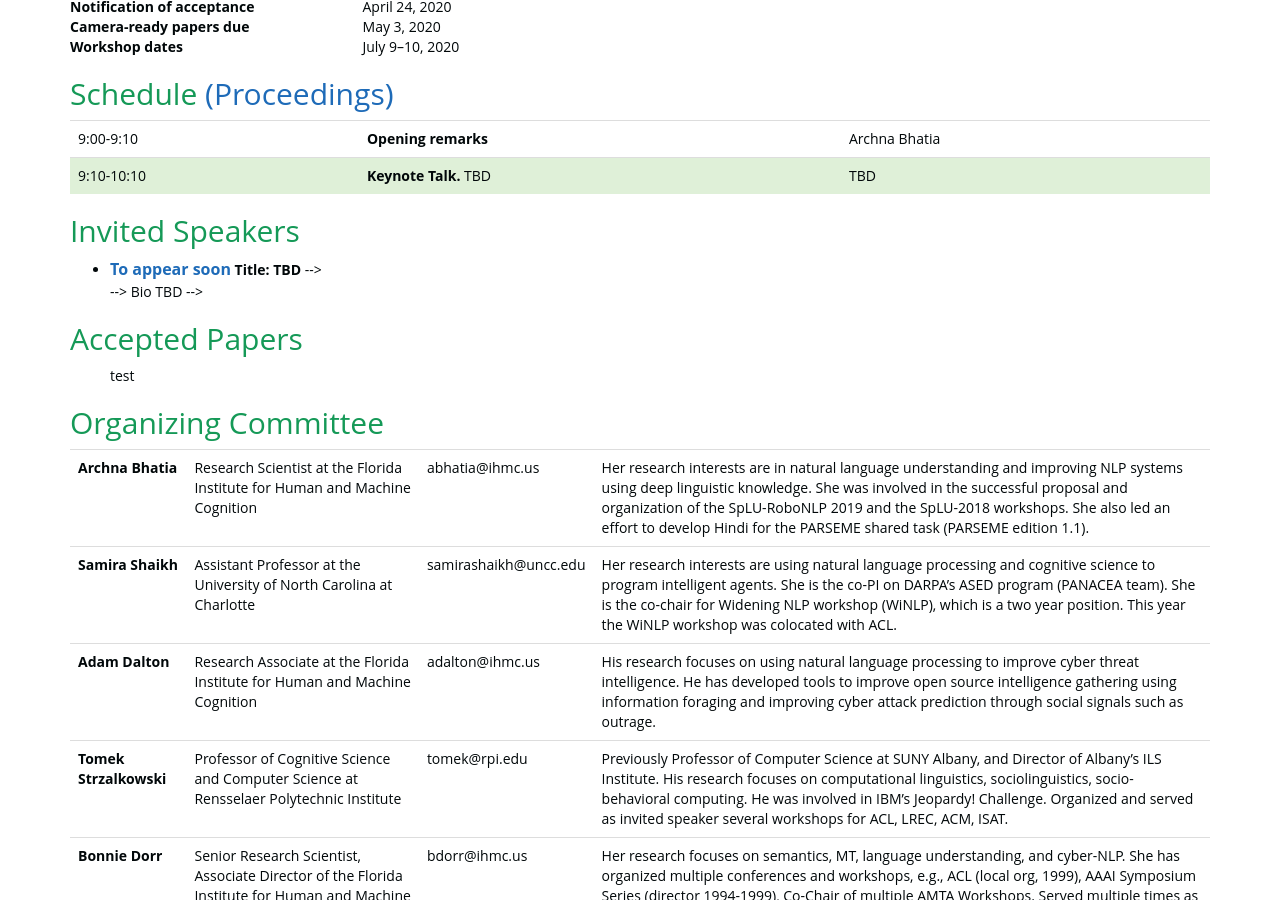
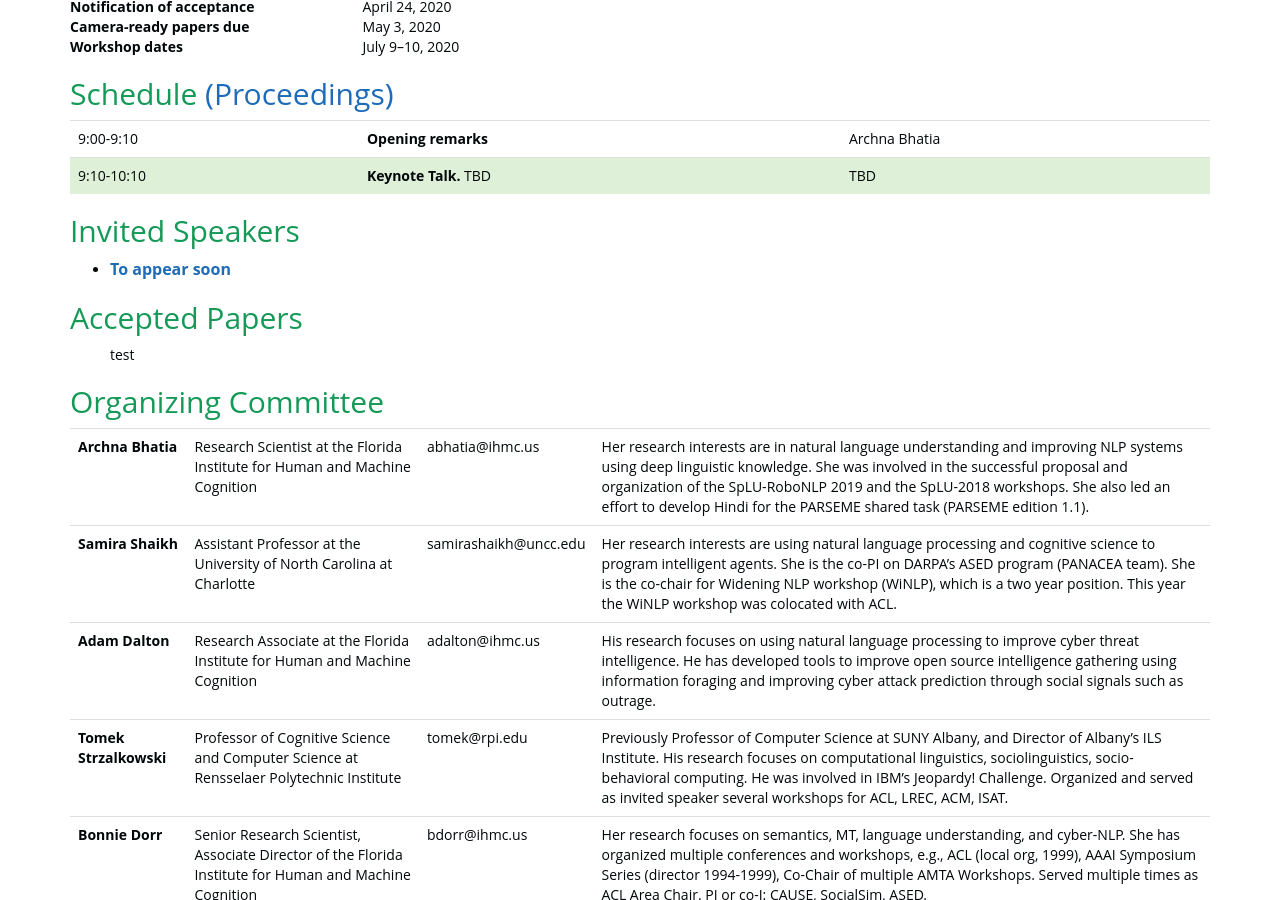
Before and after one commit to social-threats/social-threats.github.io, a Jekyll site: the page built from index.html, in a window 1280 px wide and 900 px high, scrolled down 1316 px. Built offline with Jekyll 4.4.1, drawn with Linux system fonts in a browser that asks for light colours; nearby versions of some CDN libraries.

Commit message:
Update invited_speakers.html

```diff
--- a/_includes/_STOC_2020/invited_speakers.html
+++ b/_includes/_STOC_2020/invited_speakers.html
@@ -6,8 +6,8 @@
     <li>
         <font size="3" color="black"><b><a href="#">To appear soon</a></b></font>
         <!-- <br/> -->
-        <b>Title: TBD</b> -->
-        <br/> -->
-        Bio TBD -->
+        <!-- <b>Title: TBD</b> -->
+        <!-- <br/> -->
+        <!-- Bio TBD -->
     </li>
 </ul>
```
